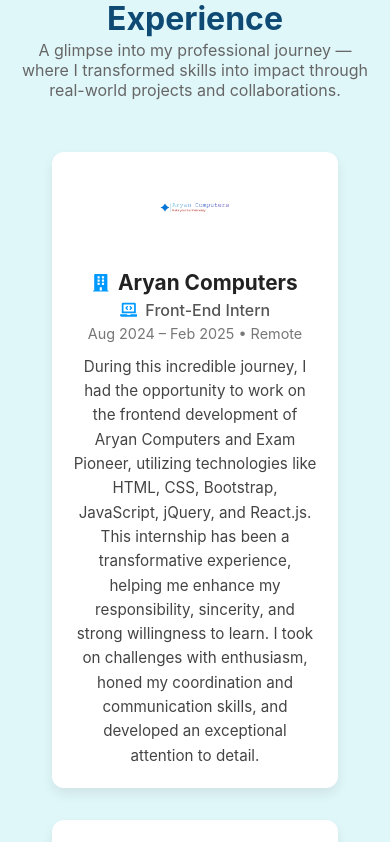
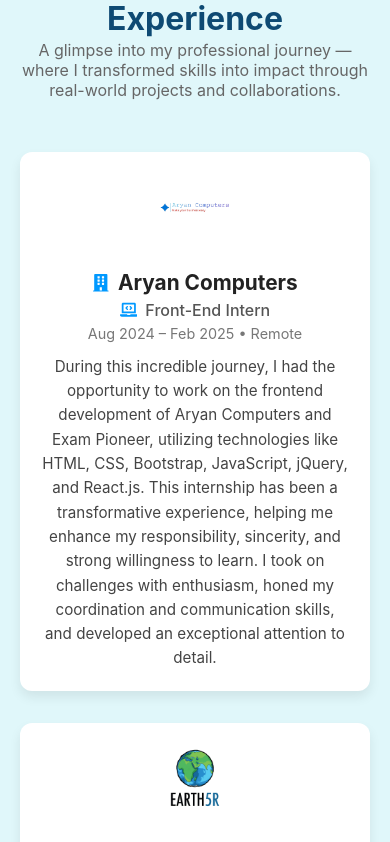
Before and after one commit to satyasaadhika/priyanshu-portfolio, a React (Create React App) app: page / in a window 390 px wide. Shown: the part 3360-4202 px from the top of the page. Built offline with nearby package versions, Linux system fonts and the light colour scheme.

Commit message:
Added animation style

```diff
--- a/src/pages/Home/Home.css
+++ b/src/pages/Home/Home.css
@@ -99,7 +99,7 @@
     margin-top: 2rem;
   }
   .hero-right img {
-    width: 228px;
+    width: 200px;
   }
   .intro-text {
     max-width: 100%;
@@ -281,6 +281,7 @@
   display: flex;
   flex-direction: column;
   align-items: center;
+  animation: fadeIn 1s ease-in-out;
 }
 
 .skill-card:hover {
@@ -327,6 +328,7 @@
   border-radius: 12px;
   box-shadow: 0 4px 12px rgba(0, 0, 0, 0.08);
   transition: transform 0.2s ease;
+  animation: fadeIn 1s ease-in-out;
 }
 
 .experience-card:hover {
@@ -377,7 +379,7 @@
 /* Responsive Design */
 @media (max-width: 768px) {
  .experience-container {
-    padding: 2rem 2rem;
+    padding: 2rem 0rem;
   }
   .experience-card {
     flex-direction: column;
@@ -419,6 +421,7 @@
   padding: 1rem;
   box-shadow: 0 6px 20px rgba(0, 0, 0, 0.07);
   transition: transform 0.3s ease;
+  animation: fadeIn 1s ease-in-out;
 }
 .hover-underline {
   position: relative;
--- a/src/pages/Home/Home.js
+++ b/src/pages/Home/Home.js
@@ -196,6 +196,7 @@
           </a>
         </div>
       </section>
+      {/* Project Section */}
 
     </div>
   );
--- a/src/pages/Resume/Resume.css
+++ b/src/pages/Resume/Resume.css
@@ -4,6 +4,7 @@
   min-height: 100vh;
   color: #1a1a1a;
   font-family: 'Segoe UI', sans-serif;
+  animation: fadeIn 1s ease-in-out;
 }
 
 .resume-title {
```
